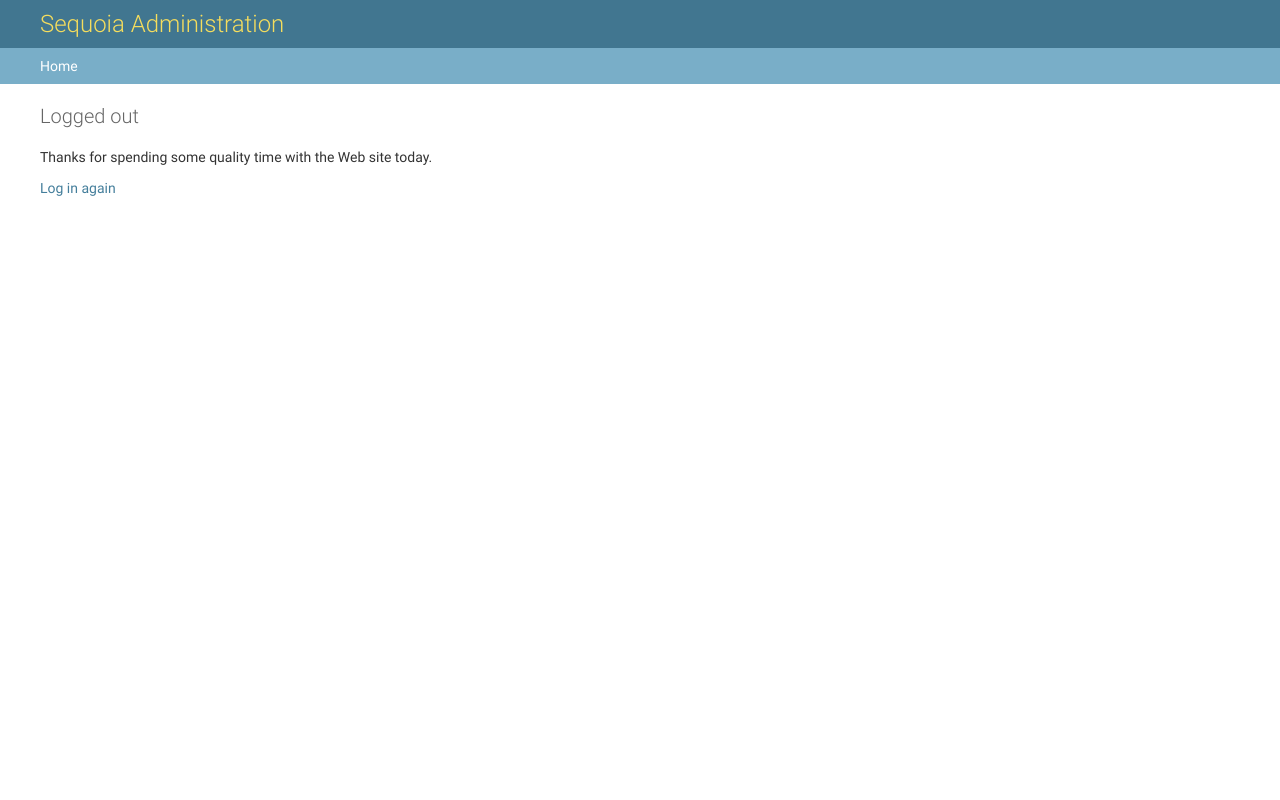
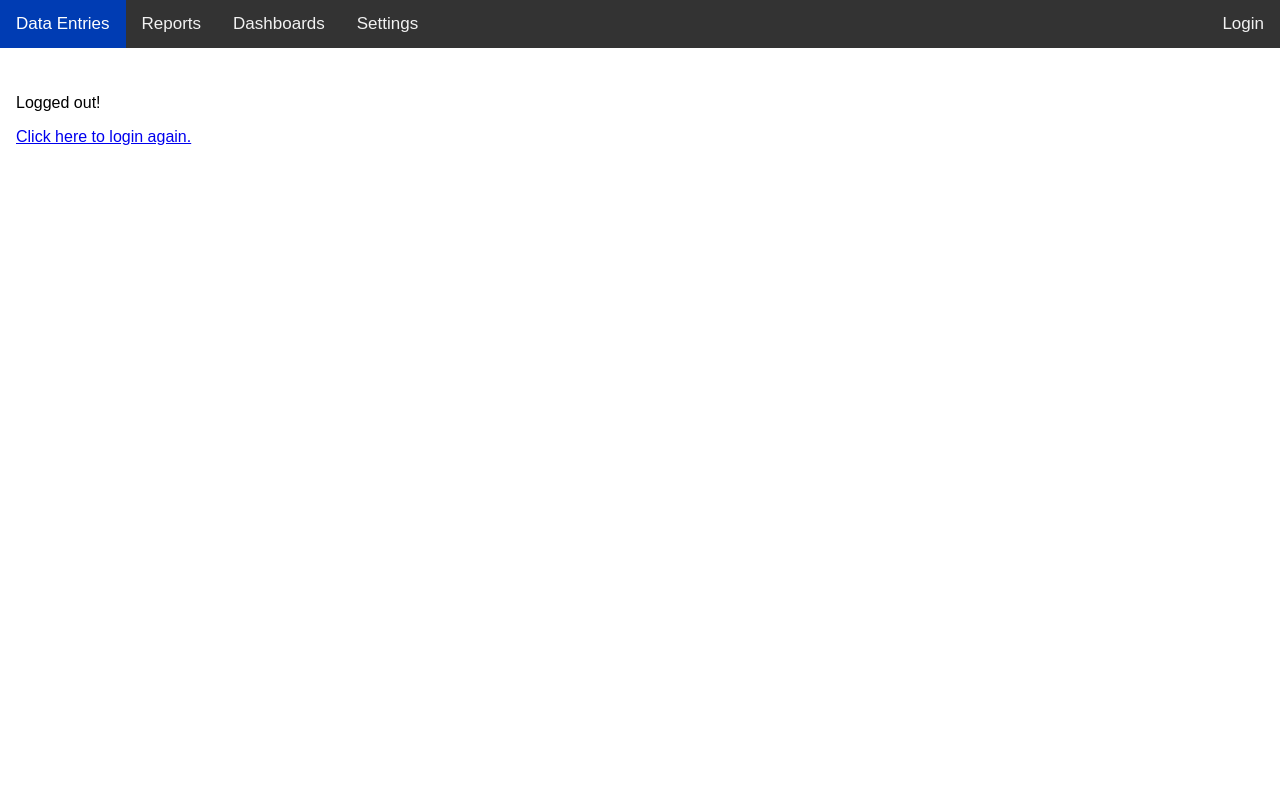
Before and after one commit to davidlag0/sequoia, a Django app: page /accounts/logout/ in a window 1280 px wide. Run offline with Django 3.2, Linux system fonts and the light colour scheme.

Commit message:
Improved top bar navigation. Added more code to allow for login to work.

```diff
--- a/main/static/main/style.css
+++ b/main/static/main/style.css
@@ -1,14 +1,25 @@
-li a {
-    color: green;
+/* To ensure large content will be scaled down for smaller screens */
+img, embed, object, video {
+  max-width: 100%
 }
 
+/* Ensure tap targets are always of the recommended minimum size */
+/*
+nav, a, button {
+		min-width: 48px;
+		min-height: 48px;
+}
+*/
 body {
-    background: white url("images/background.gif") no-repeat;
     margin: 0;
     font-family: Arial, Helvetica, sans-serif;
 }
 
+/*
+ * Transaction List
+ */
 table {
+    font-size: 13px;
     font-family: arial, sans-serif;
     border-collapse: collapse;
     width: 100%;
@@ -17,13 +28,17 @@ table {
 td, th {
     border: 1px solid #dddddd;
     text-align: left;
-    padding: 8px;
+    padding: 6px;
 }
 
 tr:nth-child(even) {
     background-color: #dddddd;
 }
 
+
+/*
+ * Top Level Navigation
+ */
 .topnav {
   overflow: hidden;
   background-color: #333;
@@ -47,3 +62,7 @@ tr:nth-child(even) {
   background-color: #003cb3;
   color: white;
 }
+
+.topnav .login {
+  float: right;
+}
--- a/main/templates/main/base_generic.html
+++ b/main/templates/main/base_generic.html
@@ -1,26 +1,26 @@
 <!DOCTYPE html>
 <html lang="en">
 <head>
+  <meta charset="UTF-8">
+  <meta name="viewport" content="width=device-width, initial-scale=1.0">
   {% block title %}<title>Sequoia</title>{% endblock %}
-  <meta charset="utf-8">
-  <meta name="viewport" content="width=device-width, initial-scale=1">
 
-  <!-- Add additional CSS in static file -->
   {% load static %}
-  <link rel="stylesheet" href="{% static 'main/style.css' %}">
+  <link href="{% static 'main/style.css' %}" rel="stylesheet">
 </head>
 <body>
+
 {% block topbar %}
-<div class="topnav">
-  <a class="active" href="">Home</a>
-  <a href="">Reports</a>
-  <a href="">Dashboards</a>
-  <a href="">Login</a>
-</div>
+<nav class="topnav">
+  <span><a class="active" href="{% url 'main:index' %}">Data Entries</a></span>
+  <span><a href="">Reports</a></span>
+  <span><a href="">Dashboards</a></span>
+  <span><a href="">Settings</a></span>
+  <span class="login"><a href="{% url 'login' %}">Login</a></span>
+</nav>
 {% endblock %}
 
-<div style="padding-left:16px">
-  <h2>Home</h2>
+<div style="padding-left:16px; padding-top:30px";>
   {% block content %}{% endblock %}
 </div>
 
--- /dev/null
+++ b/main/templates/registration/logged_out.html
@@ -0,0 +1,6 @@
+{% extends "main/base_generic.html" %}
+
+{% block content %}
+  <p>Logged out!</p>
+  <a href="{% url 'login'%}">Click here to login again.</a>
+{% endblock %}
--- a/main/templates/registration/login.html
+++ b/main/templates/registration/login.html
@@ -33,7 +33,9 @@
 </div>
 </form>
 
+<!---
 {# Assumes you setup the password_reset view in your URLconf #}
 <p><a href="{% url 'password_reset' %}">Lost password?</a></p>
+--->
 
 {% endblock %}
--- a/sequoia/settings.py
+++ b/sequoia/settings.py
@@ -96,3 +96,5 @@ USE_TZ = True
 
 STATIC_URL = '/static/'
 STATIC_ROOT = os.path.join(BASE_DIR, 'static/')
+
+LOGIN_REDIRECT_URL = '/'
```
